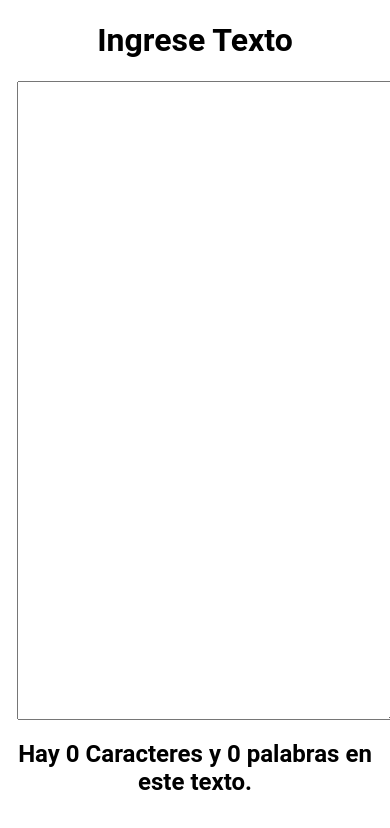
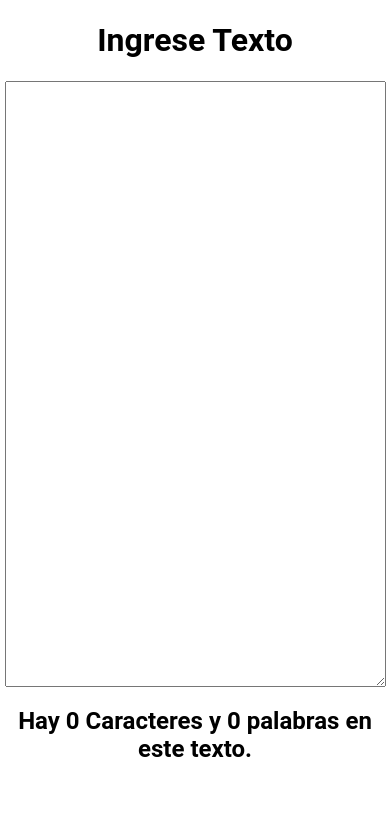
Before and after one commit to brshnsk/word-counter, a React app: page / in a window 390 px wide. Built offline with nearby package versions, Linux system fonts and the light colour scheme.

Commit message:
[ADD] Responsive

```diff
--- a/src/TextForm/TextForm.css
+++ b/src/TextForm/TextForm.css
@@ -1,5 +1,8 @@
-
-
+.Container{
+    display: grid;
+    place-items: center;
+    text-align: center;
+}
 .TextArea{
     display: grid;
     place-items: center;
@@ -8,24 +11,22 @@
 @media (max-width: 780px){
     .TextArea{
         width: 424px;
-        height: 75vh;
-        margin-left: 20px;
+
+
     }
 }
 
 @media (max-width: 640px){
     .TextArea{
         width: 375px;
-        height: 75vh;
-        margin-left: 24px;
+
     }
 }
 
 @media (max-width: 375px){
     .TextArea{
         width: 325px;
-        height: 75vh;
-        margin-left: 20px;
+
     }
 }
 
--- a/src/TextForm/TextForm.js
+++ b/src/TextForm/TextForm.js
@@ -18,18 +18,19 @@ function TextForm() {
 
   return (
     <>
-      <label htmlFor="Text" className="Label">
-        <h1>Ingrese Texto</h1>
+      <div className="Container">
+        <label className="Label">
+          <h1 className="Title">Ingrese Texto</h1>
         </label>
         <textarea
           className="TextArea"
           name="Text"
-        id="Text"
           cols="100"
           rows="40"
           onChange={onSearchValueChange}
         ></textarea>
         <Counter lettersCounter={lettersCounter} wordsCounter={wordsCounter} />
+      </div>
     </>
   );
 }
```
Lines whose indentation alone changed are shown as unchanged.
